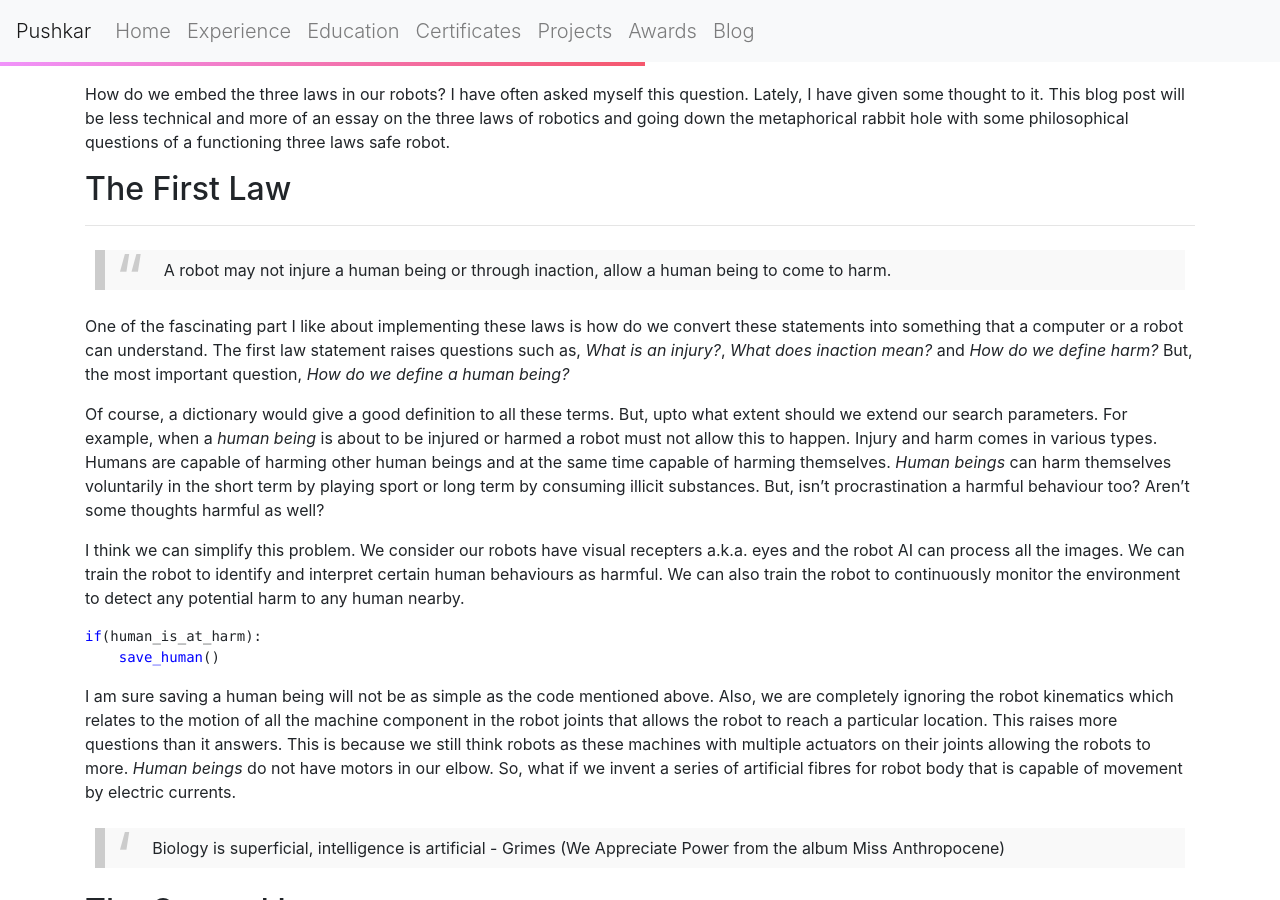
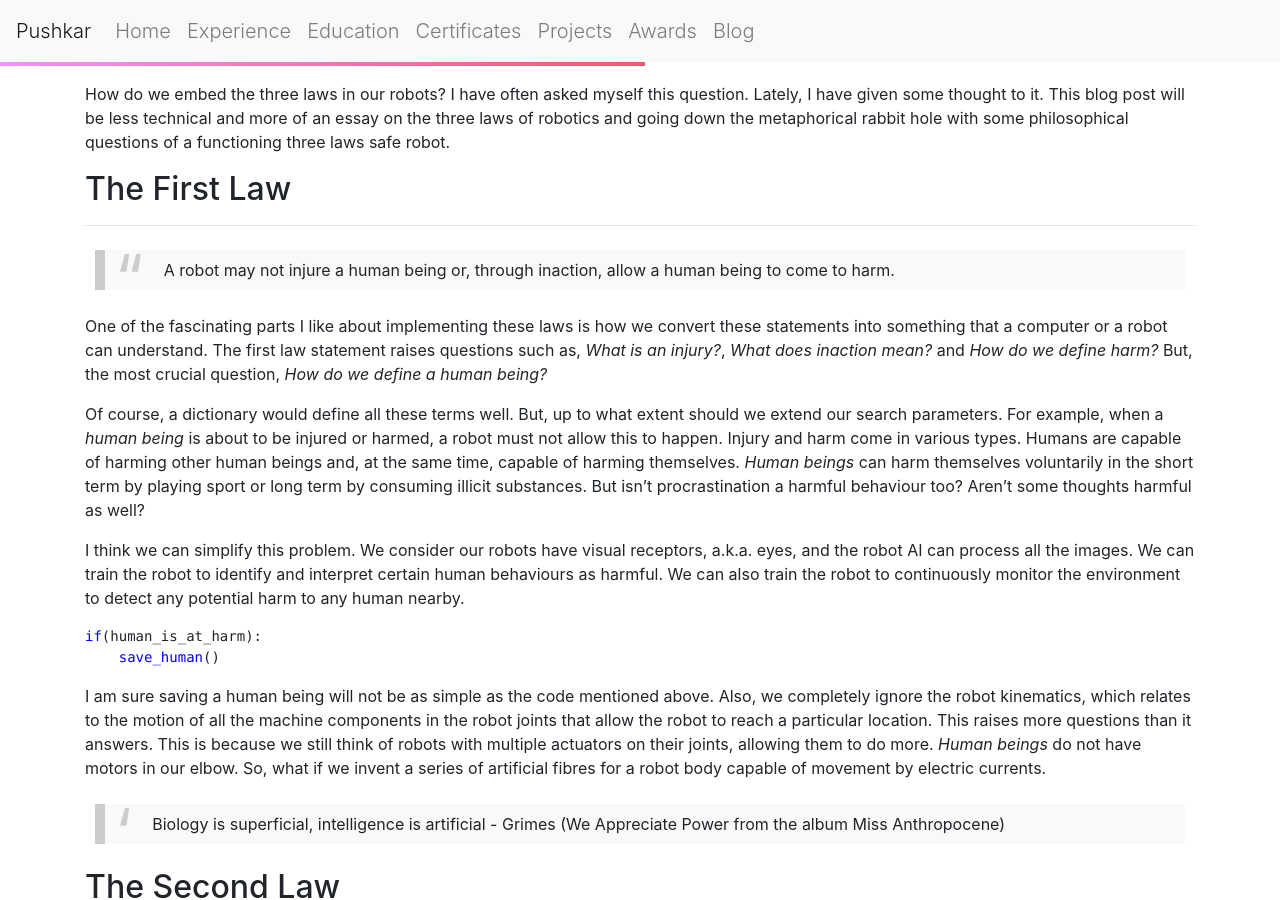
Before and after one commit to pushkarkadam/portfolio, a Jekyll site: the page built from my_collections/_posts/2022-01-29-on-laws-of-robotics.md, in a window 1280 px wide and 900 px high, scrolled down 1942 px. Built offline with Jekyll 4.4.1, drawn with Linux system fonts in a browser that asks for light colours; nearby versions of some CDN libraries.

Commit message:
First law section corrected with grammar.

```diff
--- a/my_collections/_posts/2022-01-29-on-laws-of-robotics.md
+++ b/my_collections/_posts/2022-01-29-on-laws-of-robotics.md
@@ -81,20 +81,20 @@ This blog post will be less technical and more of an essay on the three laws of
 ## The First Law
 ---
 
->A robot may not injure a human being or through inaction, allow a human being to come to harm.
+>A robot may not injure a human being or, through inaction, allow a human being to come to harm.
 {:class='blog-blockquote'}
 
-One of the fascinating part I like about implementing these laws is how do we convert these statements into something that a computer or a robot can understand.
+One of the fascinating parts I like about implementing these laws is how we convert these statements into something that a computer or a robot can understand.
 The first law statement raises questions such as, *What is an injury?*, *What does inaction mean?* and *How do we define harm?*
-But, the most important question, *How do we define a human being?*
+But, the most crucial question, *How do we define a human being?*
 
-Of course, a dictionary would give a good definition to all these terms. But, upto what extent should we extend our search parameters.
-For example, when a *human being* is about to be injured or harmed a robot must not allow this to happen.
-Injury and harm comes in various types.  Humans are capable of harming other human beings and at the same time capable of harming themselves.
+Of course, a dictionary would define all these terms well. But, up to what extent should we extend our search parameters.
+For example, when a *human being* is about to be injured or harmed, a robot must not allow this to happen.
+Injury and harm come in various types. Humans are capable of harming other human beings and, at the same time, capable of harming themselves.
 *Human beings* can harm themselves voluntarily in the short term by playing sport or long term by consuming illicit substances.
-But, isn't procrastination a harmful behaviour too? Aren't some thoughts harmful as well?
+But isn't procrastination a harmful behaviour too? Aren't some thoughts harmful as well?
 
-I think we can simplify this problem. We consider our robots have visual recepters a.k.a. eyes and the robot AI can process all the images.
+I think we can simplify this problem. We consider our robots have visual receptors, a.k.a. eyes, and the robot AI can process all the images.
 We can train the robot to identify and interpret certain human behaviours as harmful.
 We can also train the robot to continuously monitor the environment to detect any potential harm to any human nearby.
 
@@ -104,13 +104,12 @@ if(human_is_at_harm):
 {% endhighlight %}
 
 I am sure saving a human being will not be as simple as the code mentioned above.
-Also, we are completely ignoring the robot kinematics which relates to the motion of all the machine component in the robot joints that allows the robot to reach a particular location.
-This raises more questions than it answers. This is because we still think robots as these machines with multiple actuators on their joints allowing the robots to more.
-*Human beings* do not have motors in our elbow. So, what if we invent a series of artificial fibres for robot body that is capable of movement by electric currents.
+Also, we completely ignore the robot kinematics, which relates to the motion of all the machine components in the robot joints that allow the robot to reach a particular location.
+This raises more questions than it answers. This is because we still think of robots with multiple actuators on their joints, allowing them to do more.
+*Human beings* do not have motors in our elbow. So, what if we invent a series of artificial fibres for a robot body capable of movement by electric currents.
 
 >Biology is superficial, intelligence is artificial - Grimes (We Appreciate Power from the album Miss Anthropocene)
 {:class='blog-blockquote'}
-
 ## The Second Law
 ---
 
```
